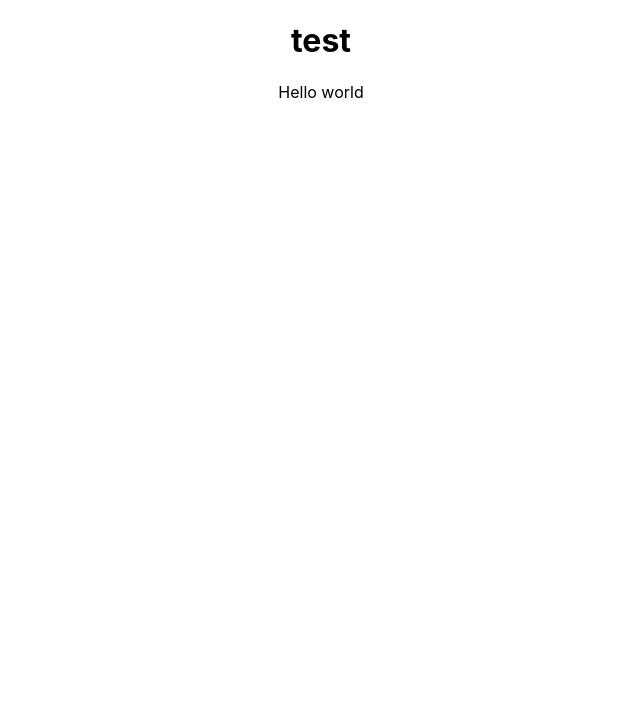
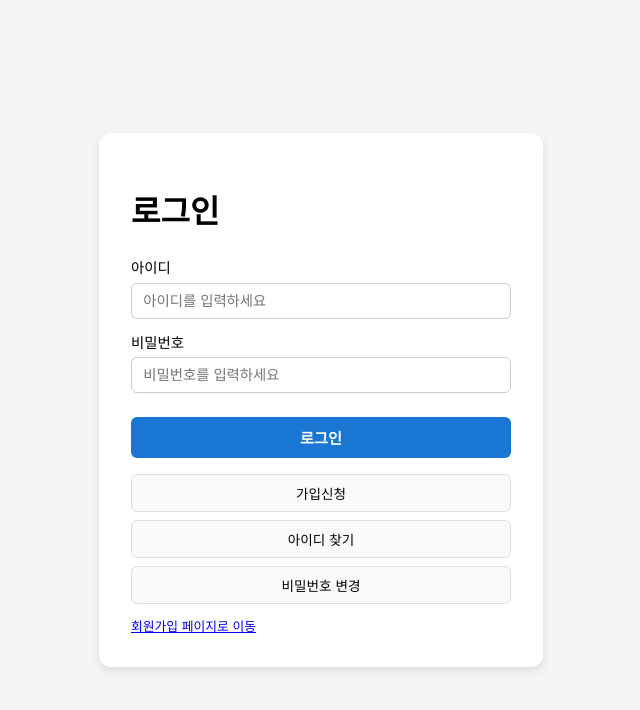
Before and after one commit to regar357/team_project, a React (Create React App) app in the folder frontend/: page /login in a window 1280 px wide. Shown: the top 710 px of the page, without its empty margins (319-959 px from the left). Built offline with nearby package versions, Linux system fonts and the light colour scheme.

Commit message:
로그인 UI 기능

```diff
--- a/frontend/src/App.js
+++ b/frontend/src/App.js
@@ -1,11 +1,25 @@
-import "./App.css";
+import React from "react";
+import { BrowserRouter, Routes, Route, Navigate } from "react-router-dom";
+
+import LoginPage from "./pages/login";
+import SignupPage from "./pages/signup";
+import FindIdPage from "./pages/login";           // 파일 이름에 맞게 수정해줘
+import ResetPasswordPage from "./pages/login";    // 파일 이름에 맞게 수정해줘
 
 function App() {
   return (
-    <div className="App">
-      <h1>test</h1>
-      <p>Hello world</p>
-    </div>
+    <BrowserRouter>
+      <Routes>
+        {/* 처음 접속( / )하면 /login 으로 보내기 */}
+        <Route path="/" element={<Navigate to="/login" replace />} />
+
+        {/* 실제 페이지들 */}
+        <Route path="/login" element={<LoginPage />} />
+        <Route path="/signup" element={<SignupPage />} />
+        <Route path="/find-id" element={<FindIdPage />} />
+        <Route path="/reset-password" element={<ResetPasswordPage />} />
+      </Routes>
+    </BrowserRouter>
   );
 }
 
--- /dev/null
+++ b/frontend/src/pages/login.js
@@ -0,0 +1,155 @@
+// src/pages/login.js
+import React, { useState } from "react";
+import { Link, useNavigate } from "react-router-dom";
+
+function LoginPage() {
+  const navigate = useNavigate();
+  const [form, setForm] = useState({
+    userId: "",
+    password: "",
+  });
+
+  const handleChange = (e) => {
+    const { name, value } = e.target;
+    setForm((prev) => ({ ...prev, [name]: value }));
+  };
+
+  const handleSubmit = (e) => {
+    e.preventDefault();
+    // TODO: 여기에서 실제 로그인 API 호출하면 됨
+    console.log("로그인 시도:", form);
+    alert("데모용: 콘솔에서 폼 데이터를 확인해보세요.");
+  };
+
+  return (
+    <div style={styles.container}>
+      <div style={styles.card}>
+        <h1 style={{ marginBottom: "1.5rem" }}>로그인</h1>
+
+        <form onSubmit={handleSubmit} style={styles.form}>
+          <label style={styles.label}>
+            아이디
+            <input
+              style={styles.input}
+              type="text"
+              name="userId"
+              value={form.userId}
+              onChange={handleChange}
+              placeholder="아이디를 입력하세요"
+              required
+            />
+          </label>
+
+          <label style={styles.label}>
+            비밀번호
+            <input
+              style={styles.input}
+              type="password"
+              name="password"
+              value={form.password}
+              onChange={handleChange}
+              placeholder="비밀번호를 입력하세요"
+              required
+            />
+          </label>
+
+          <button type="submit" style={styles.mainButton}>
+            로그인
+          </button>
+        </form>
+
+        <div style={styles.linkGroup}>
+          <button
+            style={styles.subButton}
+            type="button"
+            onClick={() => navigate("/signup")}
+          >
+            가입신청
+          </button>
+          <button
+            style={styles.subButton}
+            type="button"
+            onClick={() => navigate("/find-id")}
+          >
+            아이디 찾기
+          </button>
+          <button
+            style={styles.subButton}
+            type="button"
+            onClick={() => navigate("/reset-password")}
+          >
+            비밀번호 변경
+          </button>
+        </div>
+
+        {/* 라우터가 싫으면 a태그 대신 Link를 써도 됨 */}
+        <div style={{ marginTop: "0.75rem", fontSize: "0.8rem" }}>
+          <Link to="/signup">회원가입 페이지로 이동</Link>
+        </div>
+      </div>
+    </div>
+  );
+}
+
+const styles = {
+  container: {
+    minHeight: "100vh",
+    display: "flex",
+    alignItems: "center",
+    justifyContent: "center",
+    backgroundColor: "#f5f5f5",
+  },
+  card: {
+    width: "100%",
+    maxWidth: "380px",
+    padding: "2rem",
+    borderRadius: "12px",
+    backgroundColor: "#ffffff",
+    boxShadow: "0 4px 10px rgba(0,0,0,0.1)",
+  },
+  form: {
+    display: "flex",
+    flexDirection: "column",
+    gap: "0.75rem",
+  },
+  label: {
+    display: "flex",
+    flexDirection: "column",
+    fontSize: "0.9rem",
+    fontWeight: "500",
+  },
+  input: {
+    marginTop: "0.35rem",
+    padding: "0.55rem 0.7rem",
+    borderRadius: "6px",
+    border: "1px solid #ccc",
+    fontSize: "0.9rem",
+  },
+  mainButton: {
+    marginTop: "0.75rem",
+    padding: "0.6rem 0.7rem",
+    borderRadius: "6px",
+    border: "none",
+    backgroundColor: "#1976d2",
+    color: "#fff",
+    fontSize: "0.95rem",
+    fontWeight: "600",
+    cursor: "pointer",
+  },
+  linkGroup: {
+    marginTop: "1rem",
+    display: "flex",
+    flexDirection: "column",
+    gap: "0.5rem",
+  },
+  subButton: {
+    padding: "0.5rem 0.7rem",
+    borderRadius: "6px",
+    border: "1px solid #ddd",
+    backgroundColor: "#fafafa",
+    cursor: "pointer",
+    fontSize: "0.85rem",
+  },
+};
+
+export default LoginPage;
--- /dev/null
+++ b/frontend/src/pages/signup.js
@@ -0,0 +1,152 @@
+// src/pages/signup.js
+import React, { useState, useNavigate } from "react";
+
+function SignupPage() {
+  const [form, setForm] = useState({
+    userId: "",
+    password: "",
+    passwordConfirm: "",
+    name: "",
+    email: "",
+  });
+
+  const handleChange = (e) => {
+    const { name, value } = e.target;
+    setForm((prev) => ({ ...prev, [name]: value }));
+  };
+
+  const handleSubmit = (e) => {
+    e.preventDefault();
+
+    if (form.password !== form.passwordConfirm) {
+      alert("비밀번호와 비밀번호 확인이 일치하지 않습니다.");
+      return;
+    }
+
+    // TODO: 실제 회원가입 API 호출
+    console.log("회원가입 정보:", form);
+    alert("데모용: 콘솔에서 회원가입 데이터를 확인하세요.");
+  };
+
+  return (
+    <div style={styles.container}>
+      <div style={styles.card}>
+        <h1>가입신청</h1>
+
+        <form onSubmit={handleSubmit} style={styles.form}>
+          <label style={styles.label}>
+            아이디
+            <input
+              style={styles.input}
+              type="text"
+              name="userId"
+              value={form.userId}
+              onChange={handleChange}
+              required
+            />
+          </label>
+
+          <label style={styles.label}>
+            비밀번호
+            <input
+              style={styles.input}
+              type="password"
+              name="password"
+              value={form.password}
+              onChange={handleChange}
+              required
+            />
+          </label>
+
+          <label style={styles.label}>
+            비밀번호 확인
+            <input
+              style={styles.input}
+              type="password"
+              name="passwordConfirm"
+              value={form.passwordConfirm}
+              onChange={handleChange}
+              required
+            />
+          </label>
+
+          <label style={styles.label}>
+            이름
+            <input
+              style={styles.input}
+              type="text"
+              name="name"
+              value={form.name}
+              onChange={handleChange}
+            />
+          </label>
+
+          <label style={styles.label}>
+            이메일
+            <input
+              style={styles.input}
+              type="email"
+              name="email"
+              value={form.email}
+              onChange={handleChange}
+            />
+          </label>
+
+          <button type="submit" style={styles.mainButton}>
+            가입 신청
+          </button>
+        </form>
+      </div>
+    </div>
+  );
+}
+
+// 로그인 페이지랑 똑같은 스타일 재사용용
+const styles = {
+  container: {
+    minHeight: "100vh",
+    display: "flex",
+    alignItems: "center",
+    justifyContent: "center",
+    backgroundColor: "#f5f5f5",
+  },
+  card: {
+    width: "100%",
+    maxWidth: "380px",
+    padding: "2rem",
+    borderRadius: "12px",
+    backgroundColor: "#ffffff",
+    boxShadow: "0 4px 10px rgba(0,0,0,0.1)",
+  },
+  form: {
+    display: "flex",
+    flexDirection: "column",
+    gap: "0.75rem",
+  },
+  label: {
+    display: "flex",
+    flexDirection: "column",
+    fontSize: "0.9rem",
+    fontWeight: "500",
+  },
+  input: {
+    marginTop: "0.35rem",
+    padding: "0.55rem 0.7rem",
+    borderRadius: "6px",
+    border: "1px solid #ccc",
+    fontSize: "0.9rem",
+  },
+  mainButton: {
+    marginTop: "0.75rem",
+    padding: "0.6rem 0.7rem",
+    borderRadius: "6px",
+    border: "none",
+    backgroundColor: "#1976d2",
+    color: "#fff",
+    fontSize: "0.95rem",
+    fontWeight: "600",
+    cursor: "pointer",
+  },
+};
+
+export default SignupPage;
```
